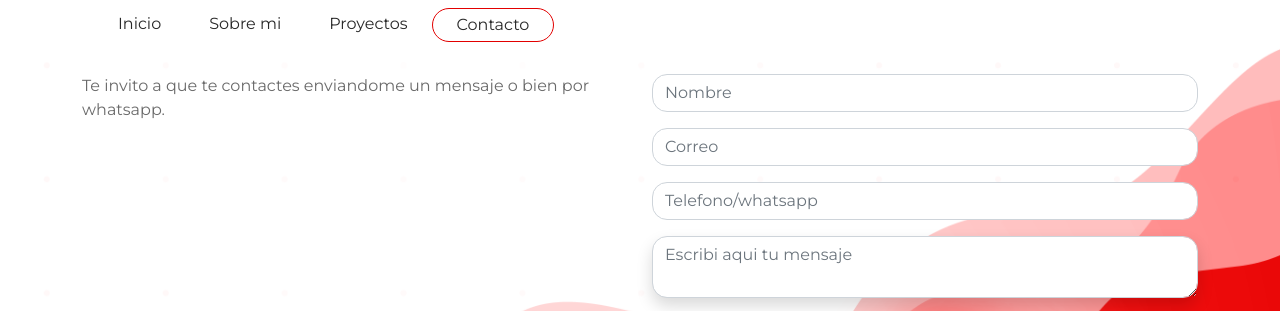
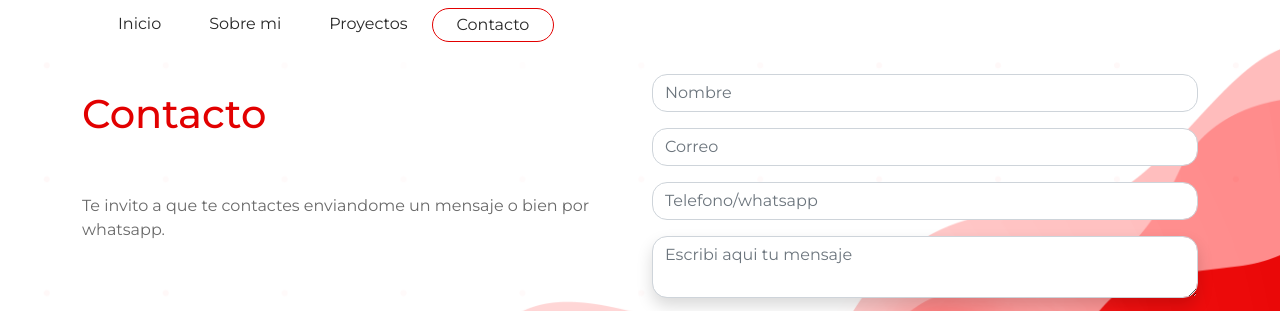
Before and after one commit to germancasas/portfolio, a plain HTML site: page contacto.html in a window 1280 px wide. Shown: the top 311 px of the page. Drawn offline with Linux system fonts and the light colour scheme.

Commit message:
Se agrega contacto

```diff
--- a/contacto.html
+++ b/contacto.html
@@ -45,6 +45,7 @@
     <main class="container">
         <div class="row">
             <div class="col-6">
+                <h1 class="pb-5 pt-3">Contacto</h1>
                 <p>Te invito a que te contactes enviandome un mensaje o bien por whatsapp.</p>
             </div>
             <div class="col-6">
```
